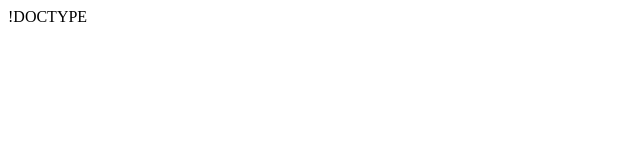
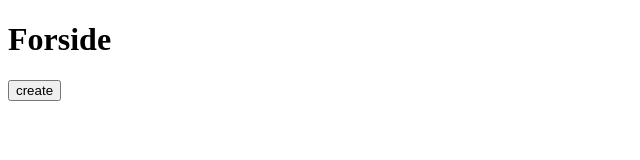
Before and after one commit to sameer041101/prog-eksamen, a plain HTML site: page login metode/login.html in a window 1280 px wide. Shown: the whole page, without its empty margins (0-640 px from the left). Drawn offline with Linux system fonts and the light colour scheme.

Commit message:
lavede en head og en knap

```diff
--- a/login metode/login.html
+++ b/login metode/login.html
@@ -1,4 +1,3 @@
-!DOCTYPE <html>
 
 <!DOCTYPE html>
 <html lang="en">
@@ -12,6 +11,11 @@
 
 </head>
 <body>
+    <span>
+        <h1>Forside</h1>
+        <button>create</button>
+
+    </span>
 
 
 
@@ -19,3 +23,5 @@
 
 
 </body>
+
+</html>
```
